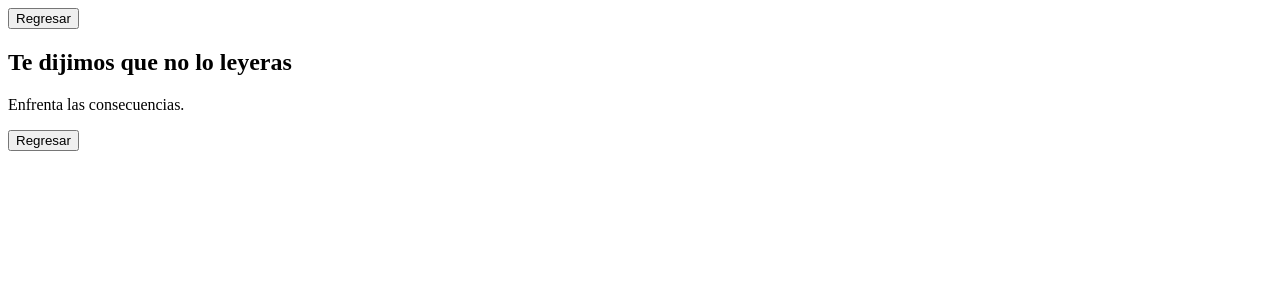
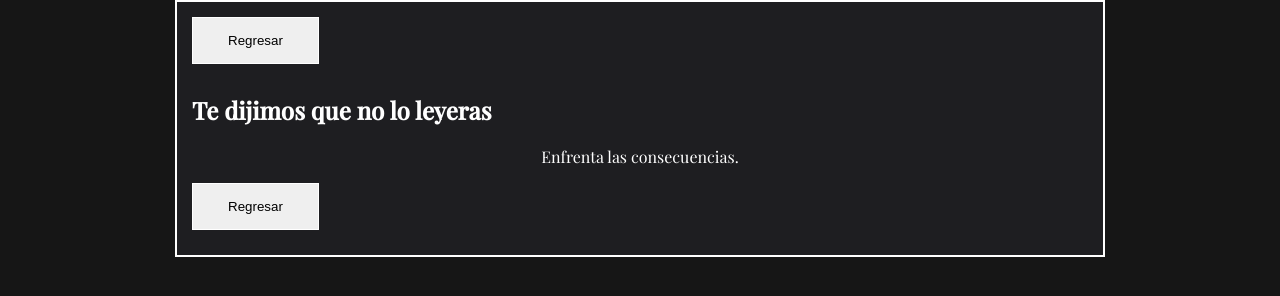
Before and after one commit to JorgeBasa/shadowjester, a plain HTML site: page historia04.html in a window 1280 px wide. Drawn offline with nearby package versions, Linux system fonts and the light colour scheme; a web font is replaced by a local one.

Commit message:
Update historia04.html

```diff
--- a/historia04.html
+++ b/historia04.html
@@ -3,18 +3,18 @@
 <head>
     <title>Relatos</title>
     <meta charset="UTF-8">
-    <link rel="StyleSheet" href="../PROYECTO MARKETING/ESTILOS/estilizame.css" type="text/css">
-    <link rel="StyleSheet" href="../PROYECTO MARKETING/ESTILOS/excluhistoria.css" type="text/css">
+    <link rel="StyleSheet" href="ESTILOS/estilizame.css" type="text/css">
+    <link rel="StyleSheet" href="ESTILOS/excluhistoria.css" type="text/css">
 </head>
 <body>
 
-    <a href="../PROYECTO MARKETING/historias.html"><button class="vermas">Regresar</button></a>
+    <a href=" historias.html"><button class="vermas">Regresar</button></a>
     <h2>Te dijimos que no lo leyeras</h2>
     <div id="mattwtf">
         <p>
             Enfrenta las consecuencias.
         </p>
     </div>
-    <a href="../PROYECTO MARKETING/historias.html"><button class="vermas">Regresar</button></a>
+    <a href="historias.html"><button class="vermas">Regresar</button></a>
 </body>
 </html>
```
